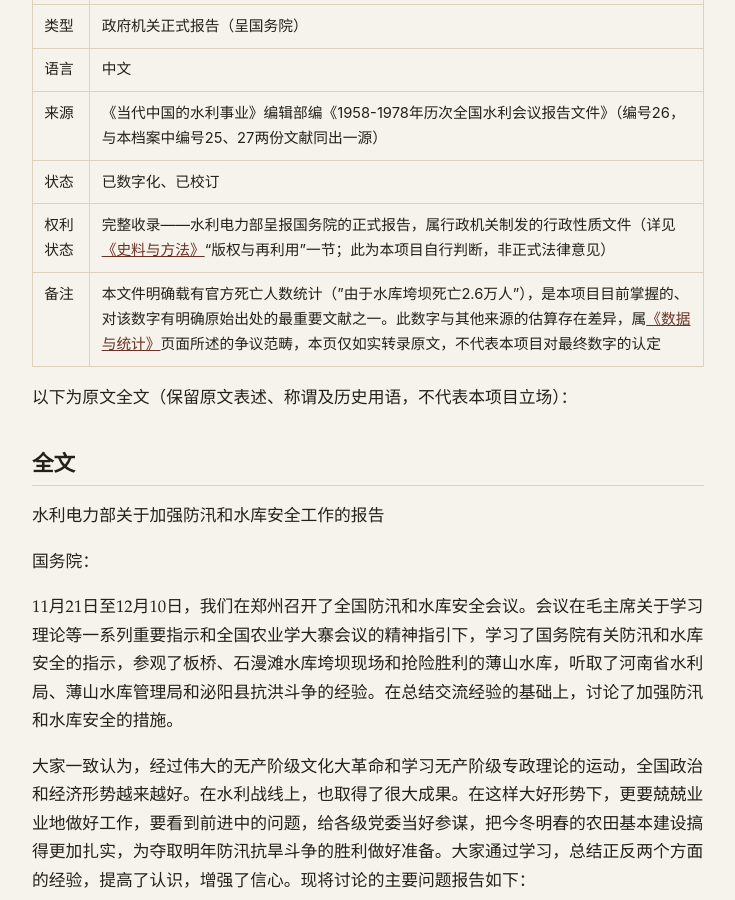
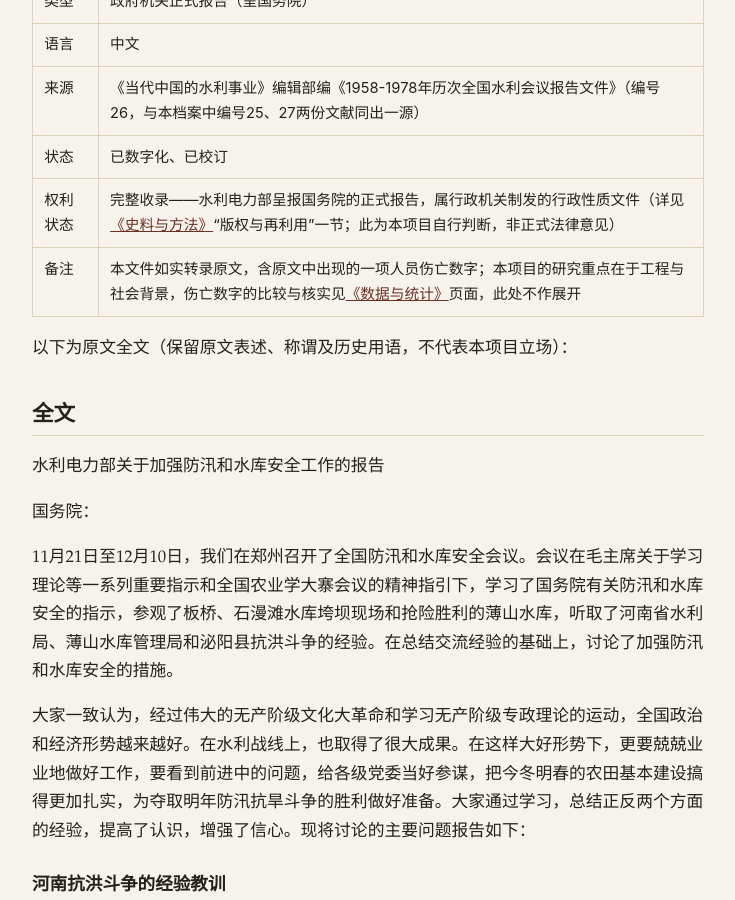
Before and after one commit to Banqiao758/Banqiao758.github.io, a Jekyll site: the page built from archive/1975-mwrep-strengthening-flood-safety-report.md, in a window 1280 px wide and 900 px high, scrolled down 545 px. Shown: the whole window, without its empty margins (272-1007 px from the left). Built offline with Jekyll 4.4.1, drawn with Linux system fonts in a browser that asks for light colours.

Commit message:
Tone down emphasis on the casualty figure in the Dec 30 1975 report entry
Per researcher guidance: the project's focus is social and engineering
background, not casualty-count debates, which tend to generate more
division than rational discussion. The figure stays in the verbatim text
but is no longer highlighted as especially significant in the metadata.

Co-Authored-By: Claude Sonnet 5 <noreply@anthropic.com>
Claude-Session: https://claude.ai/code/session_011K8hBuGivVWoMZaUZvczs4

```diff
--- a/archive/1975-mwrep-strengthening-flood-safety-report.md
+++ b/archive/1975-mwrep-strengthening-flood-safety-report.md
@@ -4,7 +4,7 @@ title: 水利电力部关于加强防汛和水库安全工作的报告
 subtitle: 呈国务院；1975年12月30日
 permalink: /archive/1975-mwrep-strengthening-flood-safety-report/
 lang: zh
-description: 水利电力部就1975年全国防汛和水库安全会议向国务院提交的正式报告，检讨板桥、石漫滩水库垮坝责任，载有官方死亡人数统计，并部署"五五"期间水库安全与江河防洪工作。
+description: 水利电力部就1975年全国防汛和水库安全会议向国务院提交的正式报告，检讨板桥、石漫滩水库垮坝的工程与管理责任，并部署"五五"期间水库安全与江河防洪工作。
 ---
 
 ## 文献信息
@@ -19,7 +19,7 @@ description: 水利电力部就1975年全国防汛和水库安全会议向国务
 | 来源 | 《当代中国的水利事业》编辑部编《1958-1978年历次全国水利会议报告文件》（编号26，与本档案中编号25、27两份文献同出一源） |
 | 状态 | 已数字化、已校订 |
 | 权利状态 | 完整收录——水利电力部呈报国务院的正式报告，属行政机关制发的行政性质文件（详见<a href="{{ '/methodology/' | relative_url }}">《史料与方法》</a>"版权与再利用"一节；此为本项目自行判断，非正式法律意见） |
-| 备注 | 本文件明确载有官方死亡人数统计（"由于水库垮坝死亡2.6万人"），是本项目目前掌握的、对该数字有明确原始出处的最重要文献之一。此数字与其他来源的估算存在差异，属<a href="{{ '/data/' | relative_url }}">《数据与统计》</a>页面所述的争议范畴，本页仅如实转录原文，不代表本项目对最终数字的认定 |
+| 备注 | 本文件如实转录原文，含原文中出现的一项人员伤亡数字；本项目的研究重点在于工程与社会背景，伤亡数字的比较与核实见<a href="{{ '/data/' | relative_url }}">《数据与统计》</a>页面，此处不作展开 |
 
 以下为原文全文（保留原文表述、称谓及历史用语，不代表本项目立场）：
 
```
